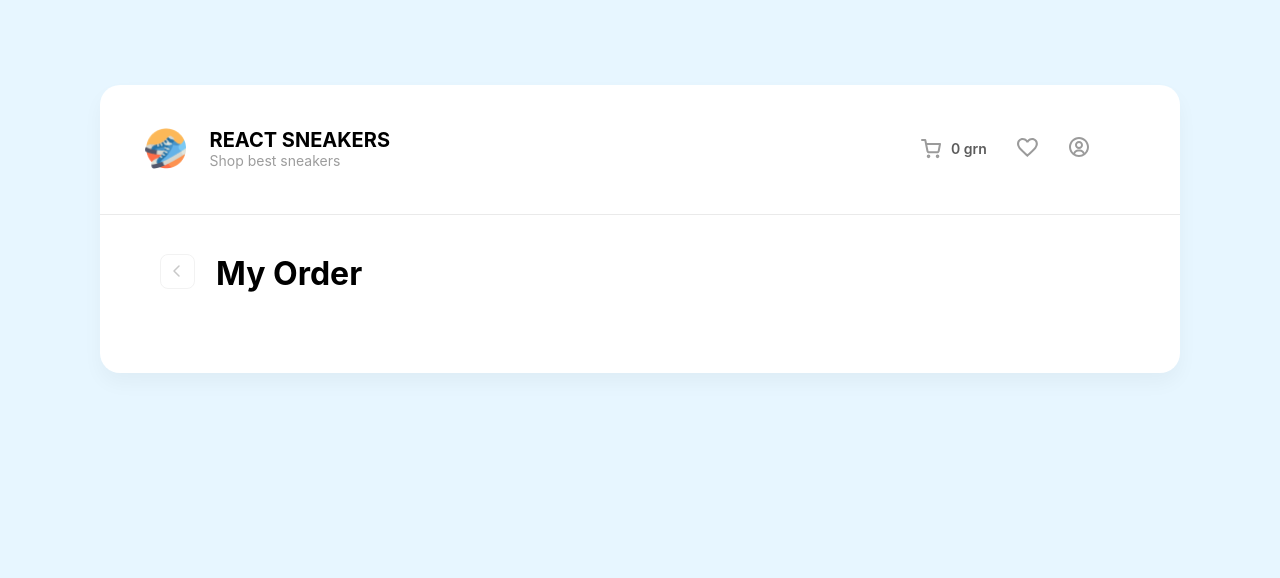
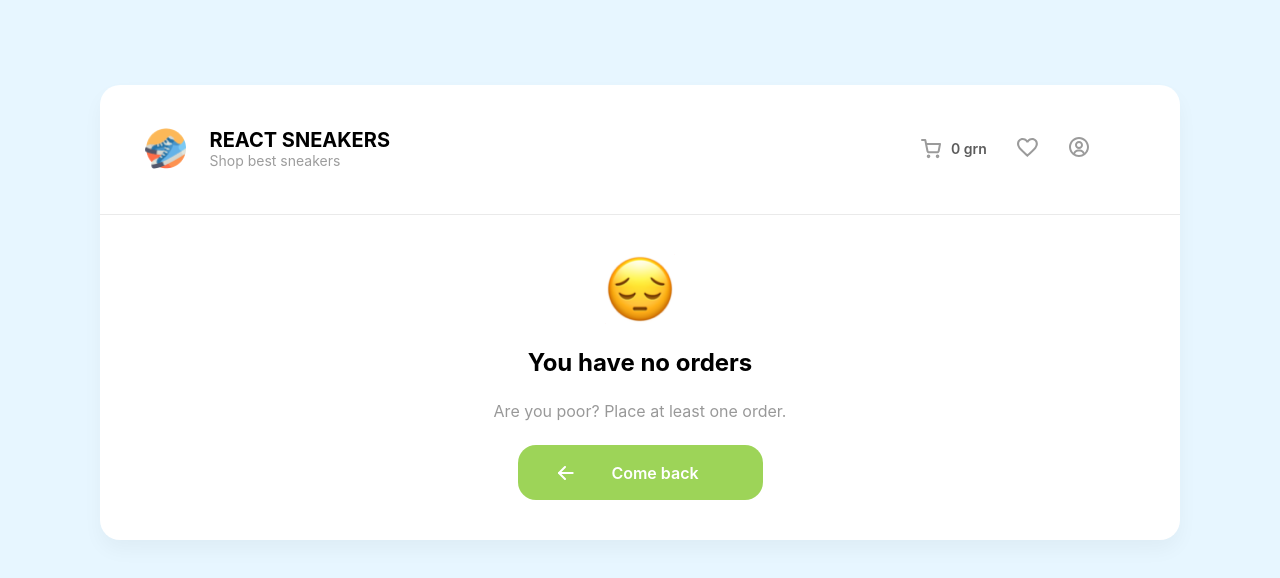
Before and after one commit to lychik1996/sneakersshop-react, a Next.js app: page /orders in a window 1280 px wide. Shown: the top 578 px of the page. Built offline with nearby package versions, Linux system fonts and the light colour scheme; data requests are answered from the project's data file.

Commit message:
add order and change in server-json

```diff
--- a/components/Card/Card.jsx
+++ b/components/Card/Card.jsx
@@ -4,12 +4,12 @@
 
 import AppContext from "../Context";
 import { useContext } from "react";
+import { useRouter } from "next/router";
 
- export default function Card({ id, name, price, src, onPlus, onFavorite, isFavorite = false , added = false, loading }){
+ export default function Card({ id, name, price, src, onPlus, onFavorite, isFavorite = false , added = false, loading, }){
     const {isAddedItems} = useContext(AppContext);
-
-
     const [isHeart, setIsHeart] = useState(isFavorite);
+    const router = useRouter();
 
     const check = ()=>{
         onPlus({name, price, src, id});
@@ -23,7 +23,7 @@ import { useContext } from "react";
     }
 
     return(
-        <li className={style.item} >
+        <li className={style.item}  >
             {loading? <ContentLoader
                 speed={2}
                 width={210}
@@ -41,7 +41,7 @@ import { useContext } from "react";
                 <rect x="148" y="192" rx="10" ry="10" width="32" height="32" />
             </ContentLoader>:
             <>
-            <img src={!isHeart?"heartForSneakers1.png" : "heartForSneakers2.svg" } alt=""  className={style.heart} onClick={heart}/>
+            {!(router.pathname === "/orders") &&<img src={!isHeart?"heartForSneakers1.png" : "heartForSneakers2.svg" } alt=""  className={style.heart} onClick={heart}/>}
                 <img src={src} alt="" className={style.img} />
                 <p className={style.name}>{name}</p>
                 <div className={style.any}>
@@ -49,7 +49,8 @@ import { useContext } from "react";
                         <p className={style.top}>Price:</p>
                         <p className={style.price}>{price} grn.</p>
                     </div>
-                    <img src={!isAddedItems(id)?"check1.svg" : "check2.svg"} alt="" className={style.check} onClick={check} />
+                    {!(router.pathname === "/orders") && <img src={!isAddedItems(id)?"check1.svg" : "check2.svg"} alt="" className={style.check} onClick={check} /> }
+
                 </div>
             </>}
         </li>
--- a/components/Overlay.jsx
+++ b/components/Overlay.jsx
@@ -1,9 +1,19 @@
 import { useState } from "react";
-export default function Overlay({onClickClose, items = [],onRemove, }){
+import axios from "axios";
+
+
+
+const delay =(ms)=>  new Promise((resolve)=> setTimeout(resolve, ms));
+
+
+export default function Overlay({onClickClose, items = [],onRemove, setBasketItems}){
+
 const [showOrder, setShowOrder] = useState(false);
+const [orderId, setOrderId] = useState(null);
+const [isLoading, setIsLoading] = useState(false);
     const elem = items
     .map((obj, index)=>(
-        <li className="rightSide_item" key={index}>
+        <li className="rightSide_item" key={obj.id}>
             <img src={obj.src} alt="" className="rightSide_item_img" width={70} height={70} />
             <div className="rightSide_item_info">
                 <p className="rightSide_item_name">{obj.name}</p>
@@ -15,6 +25,28 @@ const [showOrder, setShowOrder] = useState(false);
     const suma = items.reduce((acum, obj)=>{
         return acum + obj.price;
     },0);
+    const ordered = async () => {
+        try {
+            setIsLoading(true);
+            const {data} = await axios.post("http://localhost:3001/order", {
+                order: items,
+            } );
+
+            setOrderId(data.id);
+
+            setBasketItems([]);
+            setShowOrder(true);
+            for(  let i=0; i<items.length;i++){
+                const item = items[i];
+                await axios.delete(`http://localhost:3001/basket/`+ item.id);
+                await delay(1000);
+            }
+
+        } catch (error) {
+            console.error("Помилка під час видалення:", error);
+        }
+        setIsLoading(false);
+    };
 
     const Clear = ()=>{
         return(
@@ -33,7 +65,7 @@ const [showOrder, setShowOrder] = useState(false);
             <div className="rightSide_clear">
                     <img src="basketChecked.png" alt="" className="checked_img" />
                     <p className="rightSide_clear_top checked_top">Order is processed!</p>
-                    <p className="rightSide_clear_bot">Your order #18 will be delivered to courier soon</p>
+                    <p className="rightSide_clear_bot">Your order #{orderId} will be delivered to courier soon</p>
                     <button className="rightSide_clear_btn" onClick={onClickClose}> <img className="rightSide_btn_arrow" src="arrow.svg" alt="" /> Come back</button>
             </div>
         )
@@ -50,7 +82,7 @@ const [showOrder, setShowOrder] = useState(false);
                 <div className="rightSide_string"></div>
                 <p className="rightSide_sum">{suma} grn</p>
             </div>
-            <button className="rightSide_btn" onClick={()=>setShowOrder(true)}>Checkout <img src="arrow.svg" alt="" className="rightSide_btn_arrow" /></button>
+            <button className="rightSide_btn"disabled={isLoading} onClick={()=>ordered()}>Checkout <img src="arrow.svg" alt="" className="rightSide_btn_arrow" /></button>
             </>
         )
     }
--- a/db.json
+++ b/db.json
@@ -1,4 +1,5 @@
 {
   "basket": [],
-  "favorite": []
+  "favorite": [],
+  "order": []
 }
--- a/pages/_app.jsx
+++ b/pages/_app.jsx
@@ -26,6 +26,8 @@ export default function App(){
 
 
 
+
+
     useEffect(()=>{
         async function data (){
             const cartResponse = await axios.get("http://localhost:3001/basket");
@@ -33,7 +35,6 @@ export default function App(){
 
             const favoriteResponse = await axios.get("http://localhost:3001/favorite");
             const itemsResponse = await axios.get("item.json");
-
 
             setBasketItems(cartResponse.data);
             setFavoriteItems(favoriteResponse.data);
@@ -53,7 +54,7 @@ export default function App(){
 
     const onAddToCard = async (obj)=>{
 
-        if(basketItems.find(favObj =>favObj.id == obj.id)){
+        if(basketItems.find((favObj) =>favObj.id == obj.id)){
              await axios.delete(`http://localhost:3001/basket/${obj.id}`)
             setBasketItems((prev)=>prev.filter((item)=>item.id != obj.id));
 
@@ -67,11 +68,12 @@ export default function App(){
         updateSuma();
     }
 
+
     const onRemoveCard = async (id) => {
         try {
           const response = await axios.delete(`http://localhost:3001/basket/${id}`);
           if (response.status === 200) {
-            setBasketItems((prev) => prev.filter((item) => item.id !== id));
+            setBasketItems((prev) => prev.filter((item) => item.id != id));
           }
           updateSuma();
         } catch (error) {
@@ -94,9 +96,9 @@ export default function App(){
 
     const onAddToFavorite = async (obj) => {
         try {
-          if (favoriteItems.find((favObj) => favObj.id === obj.id)) {
+          if (favoriteItems.find((favObj) => favObj.id == obj.id)) {
             await axios.delete(`http://localhost:3001/favorite/${obj.id}`);
-            setFavoriteItems((prev) => prev.filter((item) => item.id !== obj.id));
+            setFavoriteItems((prev) => prev.filter((item) => item.id != obj.id));
           } else {
             const response = await axios.post("http://localhost:3001/favorite", obj);
             if (response.status === 201) {
@@ -127,6 +129,7 @@ export default function App(){
                 basketItems={basketItems}/>
         }else if(router.pathname === "/orders"){
              return <Orders
+
                 />
         }else{
             return <Home
@@ -151,7 +154,10 @@ export default function App(){
             </Head>
             <div className="wrapper">
 
-                {basket && <Overlay  items ={basketItems}  onClickClose ={()=>setBasket(false)} onRemove={onRemoveCard} />}
+                {basket && <Overlay
+                  items ={basketItems}
+                    onClickClose ={()=>setBasket(false)}
+                     onClickCloseClear={()=>setBasket(false)} onRemove={onRemoveCard} setBasketItems={setBasketItems} />}
 
                 <Header
                     suma={suma}
--- a/pages/orders.jsx
+++ b/pages/orders.jsx
@@ -1,16 +1,52 @@
 import Card from "@/components/Card/Card"
 import Link from "next/link"
-export default function Orders( items =[]){
+import { useEffect, useState } from "react"
+import axios from "axios";
+
+const delay =(ms)=>  new Promise((resolve)=> setTimeout(resolve, ms));
+export default function Orders(){
+    const [order, setOrder] = useState([]);
+    const [isLoading, setIsLoading] = useState(false);
+
+    useEffect(()=>{
+        axios.get('http://localhost:3001/order')
+        .then((res)=>setOrder(res.data));
+    },[]);
+
+
+    const items = [];
+    for (let i=0; i<order.length; i++){
+        const item = order[i].order;
+        for(let b=0; b<item.length;b++){
+            const item2 = item[b];
+            items.push(item2);
+        }
+    }
+    const clearOrders = async ()=>{
+        setIsLoading(true);
+        for( let i=0; i<order.length;i++){
+            const item = order[i];
+            await axios.delete(`http://localhost:3001/order/`+ item.id);
+
+        }
+        setOrder([]);
+        setIsLoading(false);
+    }
     const Cards = ()=>{
         return(
             <>
             <div className=" order">
                 <Link href = "/"><img src="buttonFavorite.svg" alt="" /></Link>
                 <h3 className="order_top ">My Order</h3>
+                <button disabled={isLoading} onClick={()=>clearOrders()} className="order_btn"><img src="clear.png" alt="" /></button>
             </div>
 
             <ul className="contant_items">
-
+            {items.map((card)=>
+                <Card
+                {...card}
+                />
+            )}
             </ul>
             </>
         )
@@ -31,8 +67,9 @@ export default function Orders( items =[]){
     }
     return (
         <div className="contant">
-            {/* {items.length>0?<Cards/>:<Clear/>} */}
-            <Cards/>
+            {items.length>0?<Cards/>
+            :<Clear/>}
+
         </div>
 
 
--- a/styles/global.scss
+++ b/styles/global.scss
@@ -310,6 +310,10 @@ a{
         color: #FFF;
         text-align: center;
         transition: transform 0.3s ease-in-out;
+        &:disabled{
+        cursor: default;
+        opacity: 0.3;
+        }
 
         cursor: pointer;
         .rightSide_btn_arrow{
@@ -334,6 +338,16 @@ a{
         font-size: 32px;
         font-weight: 700;
 
+    }
+    .order_btn{
+        position: absolute;
+        z-index: 1;
+        right: 80px;
+        cursor: pointer;
+        &:disabled{
+            cursor: default;
+            opacity: 0.3;
+        }
     }
 }
 .favorite_clear, .orders_clear{
```
Also changed, not shown: mockApi jsonChange.txt (added).
